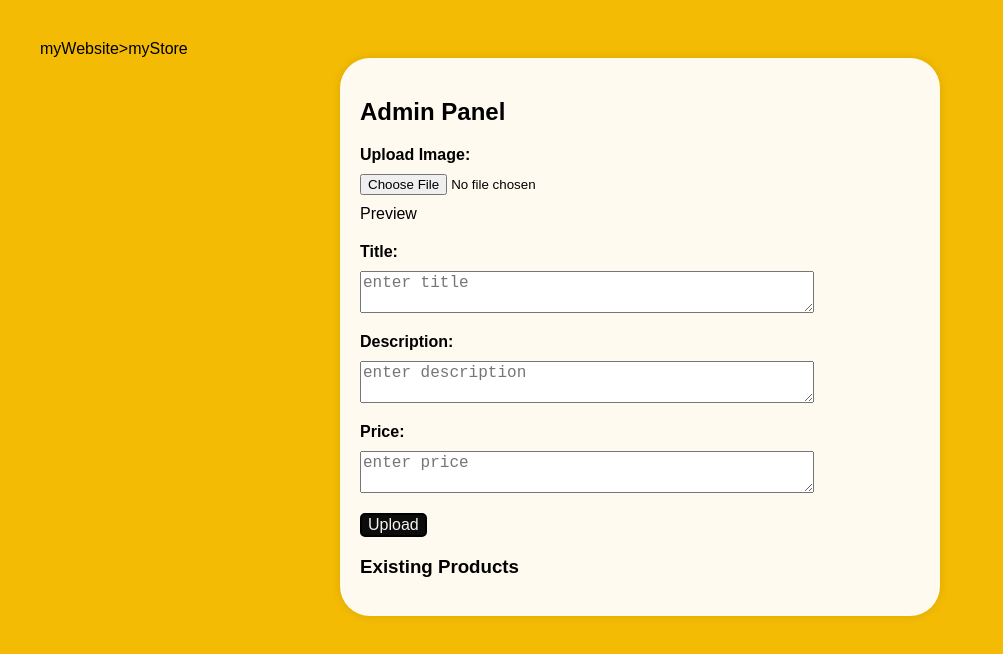
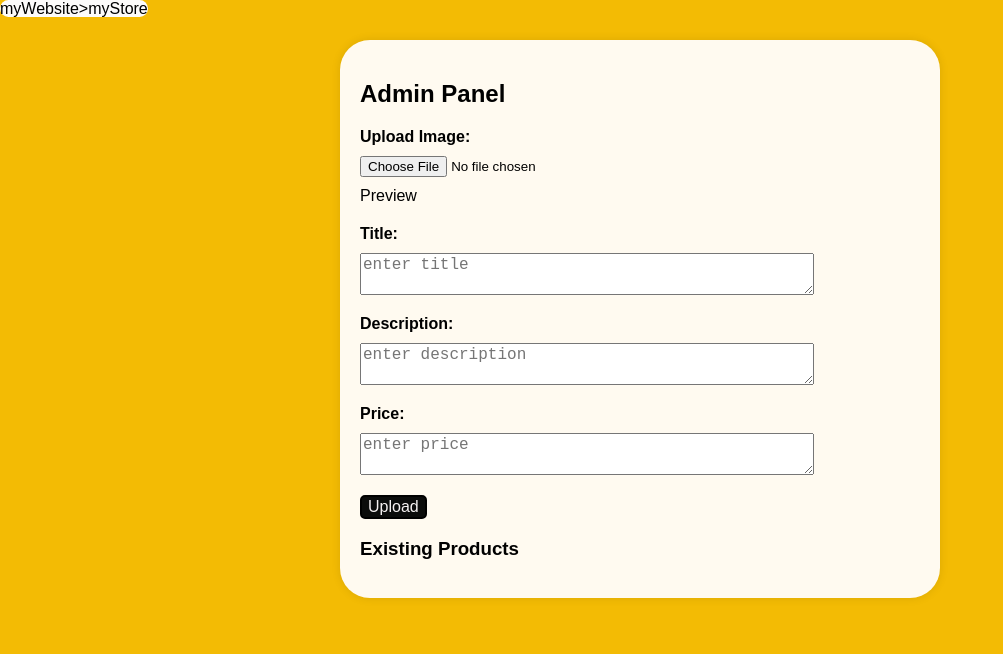
Before and after one commit to breidde3065/everadmin, a plain HTML site: page index.html in a window 1280 px wide. Shown: the whole page, without its empty margins (0-1003 px from the left). Drawn offline with Linux system fonts and the light colour scheme; no server answers.

Commit message:
Update admin.css

```diff
--- a/admin.css
+++ b/admin.css
@@ -18,6 +18,31 @@ body{
     justify-content: center;
     align-items: center;
     padding: 20px;
+}
+.navclass{
+    background color:#0cf136;
+    color:#ff5733;
+    padding:0px;
+
+    box-sizing:border-box;
+    position:fixed;
+    top:0;
+    left:0;
+    width: 100%;
+  z-index: 1000;
+  transition: background 0.3s ease-in-out;
+}
+.navbtn{
+    box-sizing:content-box;
+    border-radius:10px;
+    background-color:#0cf136;
+    cursor:pointer;
+    border:none;
+}
+.navbtn:hover{
+    background:#fcfbfa;
+    color:black;
+    transition:0.1s ease-in;
 }
 .form-group{
     margin-bottom: 20px;
```
